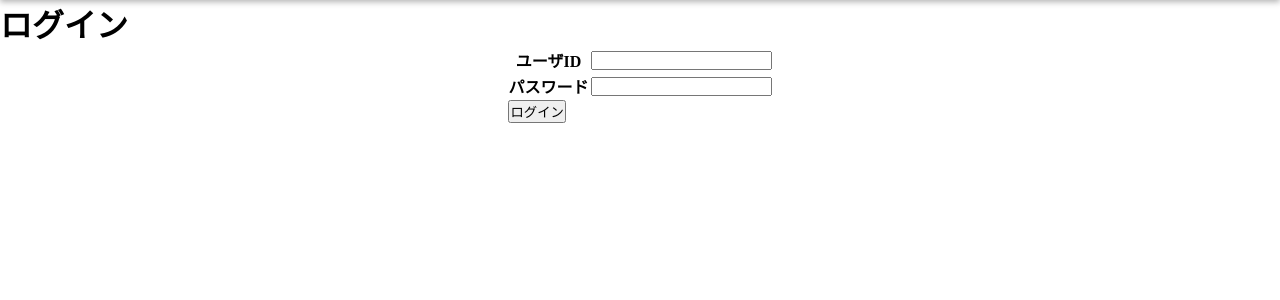
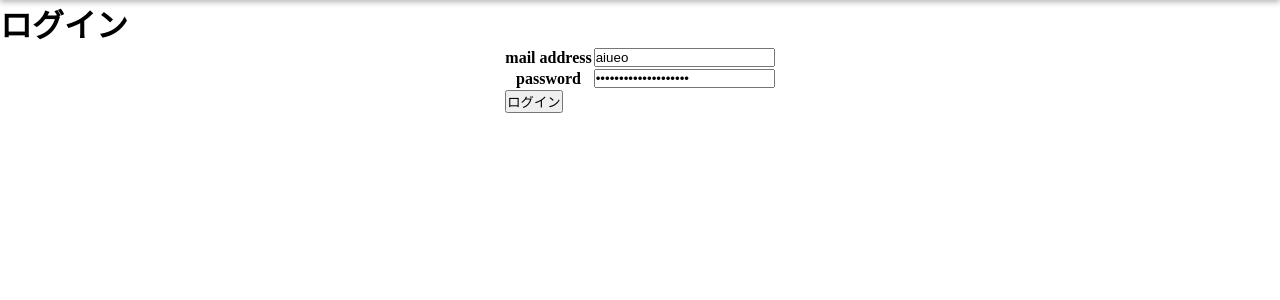
Before and after one commit to 2022-team-bulletin-board/2022-bulletin-board-application, a PHP site: page / in a window 1280 px wide. Shown: the part 47-347 px from the top of the page. Run offline with PHP 8.4, Linux system fonts and the light colour scheme; some libraries are stand-ins or nearby versions.

Commit message:
[add]ログイン処理の記述

```diff
--- a/index.php
+++ b/index.php
@@ -1,9 +1,18 @@
 <?php
     include 'header.php';
+    require_once dirname(__FILE__).'/db/UserDb.php';
+    require_once dirname(__FILE__).'/func/UsersFunc.php';
 
-    if(isset($_POST["id"]) && isset($_POST["password"])) {
-        if($_POST["id"] == true && $_POST["password"] == true){
-            echo "空じゃないよ";
+    if(isset($_POST["mail"]) && isset($_POST["password"])) {
+        if($_POST["mail"] == true && $_POST["password"] == true){
+            $mail = $_POST["mail"];
+            $password = $_POST["password"];
+
+            $salt = selectUserSalt($mail);
+            $hashPw = hash256($password, $salt["student_salt"]);
+
+            $judge = selectUser($mail, $hashPw);
+            echo $judge["user_id"], $judge["admin_flag"];
         };
     };
 ?>
@@ -25,18 +34,18 @@
         <table border="0">
             <tr>
                 <th>
-                    ユーザID
+                    mail address
                 </th>
                 <td>
-                    <input type="text" name="id" value="">
+                    <input type="text" name="mail" value="aiueo">
                 </td>
             </tr>
             <tr>
                 <th>
-                    パスワード
+                    password
                 </th>
                 <td>
-                    <input type="password" name="password" value="">
+                    <input type="password" name="password" value="4kcbiso17bi8gg4osogs">
                 </td>
             </tr>
             <tr>
```
